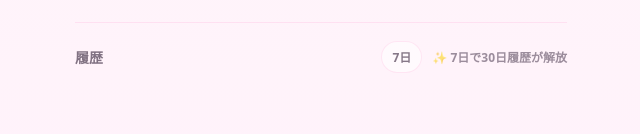
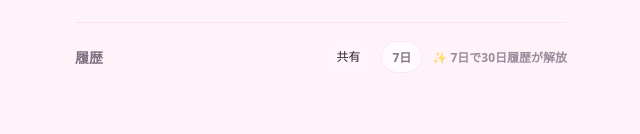
Before and after one commit to skurosawa/chinkasu-pwa, a React (Vite) app: page / in a window 1280 px wide. Shown: the part 461-595 px from the top of the page, without its empty margins (319-959 px from the left). Built offline with nearby package versions, Linux system fonts and the light colour scheme.

Commit message:
feat(v0.7): add share button for X (native share or clipboard)

```diff
--- a/src/App.css
+++ b/src/App.css
@@ -901,3 +901,26 @@ body {
     animation: none;
   }
 }
+
+/* v0.7: 共有ボタン（主張弱め・補助UIとして） */
+.shareBtn {
+  appearance: none;
+  border: 1px solid rgba(255, 255, 255, 0.22);
+  background: rgba(255, 255, 255, 0.08);
+  color: inherit;
+  border-radius: 999px;
+  padding: 6px 10px;
+  font-size: 12px;
+  line-height: 1;
+  user-select: none;
+}
+
+.shareBtn:active {
+  transform: translateY(0.5px);
+}
+
+@media (hover: hover) {
+  .shareBtn:hover {
+    background: rgba(255, 255, 255, 0.12);
+  }
+}
--- a/src/App.tsx
+++ b/src/App.tsx
@@ -2,6 +2,7 @@ import './App.css'
 import { useEffect, useMemo, useRef, useState } from 'react'
 import { calcPoint, MAX_POINT } from './lib/points'
 import { loadBathEvents, appendBathEvent } from './lib/bathHistory'
+import { copyText, tryNativeShare } from './lib/share'
 
 const nowMs = () => Date.now()
 
@@ -107,6 +108,32 @@ export default function App() {
   // ✅ ごほうび解放：神清潔（7日以上）で30日履歴を自動解放
   const historyRange: 7 | 30 = isGodClean ? 30 : 7
   const historyRangeLabel = historyRange === 30 ? 'ごほうび30日' : '7日'
+
+  // ✅ トースト共通（PWAトーストUIを流用）
+  const toast = (text: string) => {
+    setPwaToastText(text)
+    setShowPwaToast(true)
+    window.setTimeout(() => setShowPwaToast(false), 1400)
+  }
+
+  // ✅ 共有テキスト（URLなし / 連続だけ / 神清潔で✨）
+  const buildShareText = () => {
+    const streakText = cleanStreak <= 1 ? '1日目' : `${cleanStreak}日連続`
+    const sparkle = cleanTier.key !== 'none' ? ' ✨' : ''
+    return `🛁 おふろ入った〜 🫧 ${streakText}${sparkle}\n#ふろキャン`
+  }
+
+  const onShare = async () => {
+    const text = buildShareText()
+
+    // 対応環境では共有シート（Xへ行ける）
+    const shared = await tryNativeShare({ text })
+    if (shared) return
+
+    // フォールバック：コピー
+    const copied = await copyText(text)
+    toast(copied ? '📋 シェア文をコピーした' : '⚠️ コピーできなかった')
+  }
 
   // ✅ PWA更新イベント受信（main.tsx から飛んでくる）
   useEffect(() => {
@@ -353,10 +380,7 @@ export default function App() {
           {/* ✅ 0%でもレールは見せる（塗りは0） */}
           <div className="gaugeWrap">
             <div className={`gauge ${dangerPercent === 0 ? 'isZero' : ''}`}>
-              <div
-                className={gaugeFillClass}
-                style={{ width: `${dangerPercent}%` }}
-              />
+              <div className={gaugeFillClass} style={{ width: `${dangerPercent}%` }} />
             </div>
           </div>
         </section>
@@ -394,6 +418,15 @@ export default function App() {
             <h2 className="panelTitle">履歴</h2>
 
             <span className="panelHint" aria-label="履歴レンジ">
+              <button
+                type="button"
+                className="shareBtn"
+                onClick={onShare}
+                aria-label="Xに共有"
+              >
+                共有
+              </button>
+
               <span
                 className={[
                   'historyPill',
@@ -423,7 +456,11 @@ export default function App() {
                       title={`${d.label}：${d.count}回`}
                     />
                   ) : (
-                    <div className="historyDot" title={`${d.label}：0回`} aria-hidden="true" />
+                    <div
+                      className="historyDot"
+                      title={`${d.label}：0回`}
+                      aria-hidden="true"
+                    />
                   )}
                   <span className="historyDay">{d.label}</span>
                 </div>
--- /dev/null
+++ b/src/lib/share.ts
@@ -0,0 +1,37 @@
+// src/lib/share.ts
+export async function copyText(text: string): Promise<boolean> {
+  try {
+    if (navigator.clipboard?.writeText) {
+      await navigator.clipboard.writeText(text)
+      return true
+    }
+  } catch {
+    // fallthrough
+  }
+
+  try {
+    const ta = document.createElement('textarea')
+    ta.value = text
+    ta.setAttribute('readonly', '')
+    ta.style.position = 'fixed'
+    ta.style.left = '-9999px'
+    ta.style.top = '0'
+    document.body.appendChild(ta)
+    ta.select()
+    const ok = document.execCommand('copy')
+    document.body.removeChild(ta)
+    return ok
+  } catch {
+    return false
+  }
+}
+
+export async function tryNativeShare(payload: { text: string; url?: string }) {
+  try {
+    if (!('share' in navigator)) return false
+    await (navigator as any).share(payload)
+    return true
+  } catch {
+    return false
+  }
+}
```
